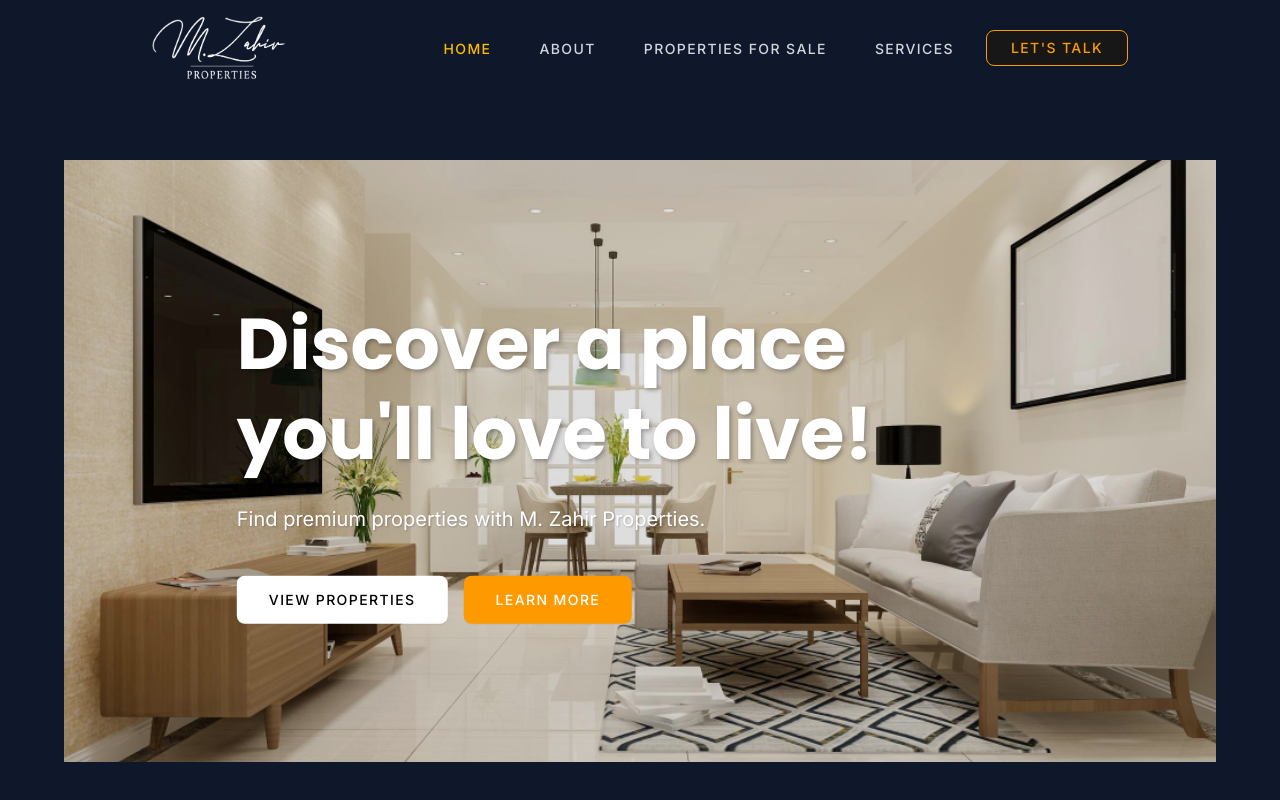
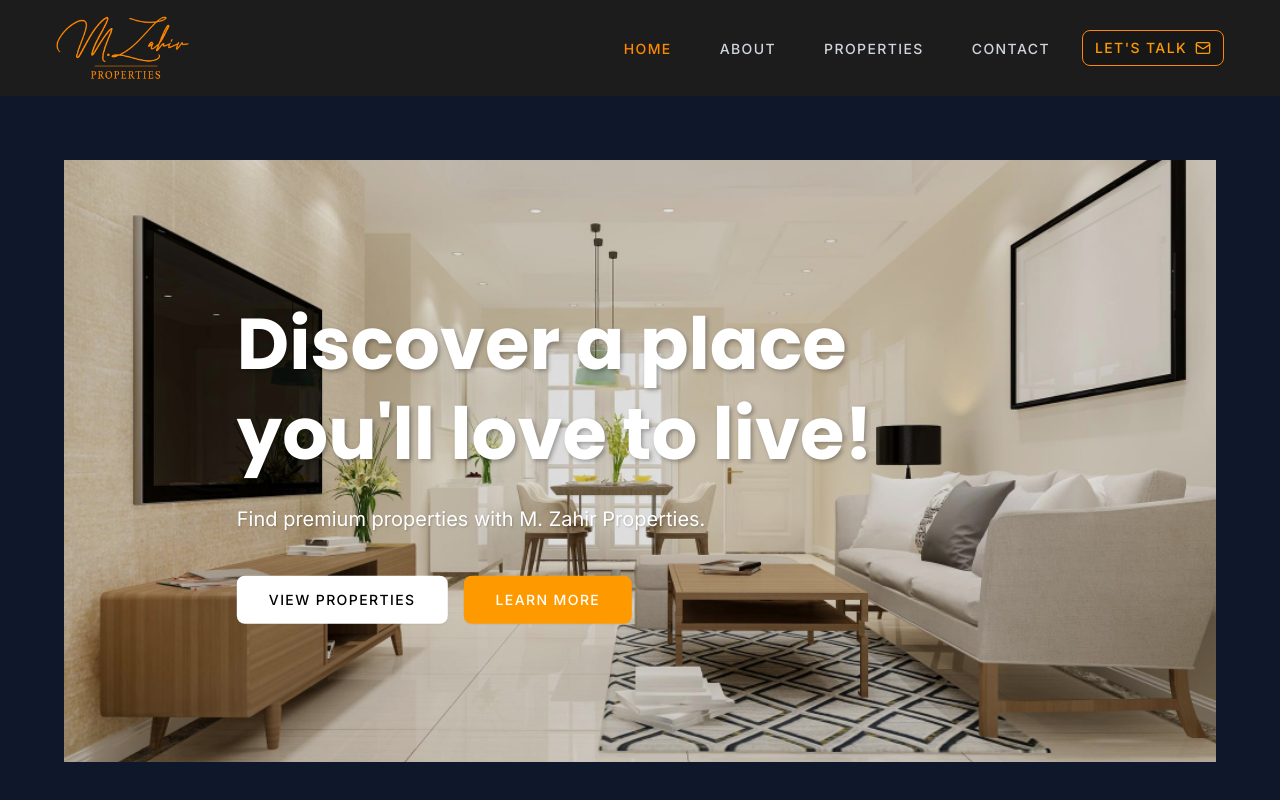
Before and after one commit to evanswanjau/mzahir-properties, a React (Vite) app: page / in a window 1280 px wide. Shown: the top 800 px of the page. Built offline with nearby package versions, Linux system fonts and the light colour scheme; the HTML template or start-up script is replaced by a standard one.

Commit message:
Adjusted  Header to meet UI instractions

```diff
--- a/src/components/Header.tsx
+++ b/src/components/Header.tsx
@@ -1,5 +1,6 @@
+import { useState } from "react";
 import { Button } from "@/components/ui/button";
-import { useState } from "react";
+import { Mail, Menu, X } from "lucide-react";
 
 const Header = () => {
   const [isMenuOpen, setIsMenuOpen] = useState(false);
@@ -7,30 +8,41 @@ const Header = () => {
   const navLinks = [
     { name: "HOME", href: "#" },
     { name: "ABOUT", href: "#" },
-    { name: "PROPERTIES FOR SALE", href: "#" },
-    { name: "SERVICES", href: "#" },
+    { name: "PROPERTIES", href: "#" },
+    { name: "CONTACT", href: "#" },
   ];
 
   return (
-    <header className="bg-slate-900">
-      <div className="max-w-[80%] mx-auto px-6">
+    <header className="bg-[#1C1C1C]">
+      <div className="max-w-[95%] mx-auto px-6">
         <div className="flex justify-between items-center py-4">
           <div className="flex items-center">
-            <a href="/" className="flex items-center space-x-3">
-              <img src="/images/logo-white.png" alt="Logo" className="h-16 w-auto" />
+            <a href="/" className="flex items-center space-x-3 group">
+              <div className="relative">
+                <img
+                  src="/images/logo.png"
+                  alt="Logo"
+                  className="h-16 w-auto transition-opacity duration-300 group-hover:opacity-0"
+                />
+                <img
+                  src="/images/logo-white.png"
+                  alt="Logo"
+                  className="h-16 w-auto absolute top-0 left-0 transition-opacity duration-300 opacity-0 group-hover:opacity-100"
+                />
+              </div>
             </a>
           </div>
 
           <nav className="flex items-center space-x-6 lg:space-x-8">
-            <ul className="flex items-center space-x-12">
+            <ul className="hidden lg:flex items-center space-x-12">
               {navLinks.map((link, index) => (
                 <li key={link.name}>
                   <a
                     href={link.href}
                     className={`text-sm font-medium tracking-widest transition-colors duration-300 relative group ${
                       index === 0
-                        ? "text-amber-400"
-                        : "text-gray-300 hover:text-white"
+                        ? "text-[#FF8800]"
+                        : "text-gray-300 hover:text-[#FF8800]"
                     }`}
                   >
                     {link.name}
@@ -38,12 +50,21 @@ const Header = () => {
                 </li>
               ))}
             </ul>
-            <a href="/contact-us" className="hidden sm:block">
-              <Button className="px-6 py-4 cursor-pointer border border-amber-500 hover:bg-amber-400 hover:text-white text-amber-500 tracking-widest">
-                LET'S TALK
+            <a href="/contact-us" className="hidden sm:flex">
+              <Button className="px-6 py-4 cursor-pointer border border-[#FF8800] hover:bg-[#FF8800] hover:text-white text-amber-500 tracking-widest">
+                <span>LET'S TALK</span>
+                <Mail size={18} />
               </Button>
             </a>
           </nav>
+          {/* Mobile Menu Button */}
+          <button
+            className="lg:hidden text-white hover:text-[#FF8800] transition-colors duration-300"
+            onClick={() => setIsMenuOpen(!isMenuOpen)}
+            aria-label="Toggle menu"
+          >
+            {isMenuOpen ? <X size={24} /> : <Menu size={24} />}
+          </button>
         </div>
 
         {/* Mobile Navigation Menu */}
@@ -52,7 +73,7 @@ const Header = () => {
             isMenuOpen ? "max-h-96 opacity-100" : "max-h-0 opacity-0"
           } overflow-hidden`}
         >
-          <nav className="py-4 border-t border-slate-800">
+          <nav className="py-4 border-t border-gray-700">
             <ul className="space-y-4">
               {navLinks.map((link, index) => (
                 <li key={link.name}>
@@ -60,8 +81,8 @@ const Header = () => {
                     href={link.href}
                     className={`block text-sm font-medium tracking-wide transition-colors duration-300 py-2 ${
                       index === 0
-                        ? "text-amber-400"
-                        : "text-gray-300 hover:text-white"
+                        ? "text-[#FF8800]"
+                        : "text-white hover:text-[#FF8800]"
                     }`}
                     onClick={() => setIsMenuOpen(false)}
                   >
@@ -69,12 +90,16 @@ const Header = () => {
                   </a>
                 </li>
               ))}
-              {/* Mobile CTA */}
-              <li className="pt-4">
-                <a href="/contact-us" onClick={() => setIsMenuOpen(false)}>
-                  <Button className="w-full bg-amber-400 hover:bg-amber-400 text-slate-900 font-semibold py-3 rounded-lg transition-all duration-300">
-                    LET'S TALK
-                  </Button>
+
+              {/* Mobile Email Link */}
+              <li className="pt-2">
+                <a
+                  href="mailto:contact@example.com"
+                  className="flex items-center space-x-2 text-[#FF8800] hover:text-white transition-colors duration-300 py-2"
+                  onClick={() => setIsMenuOpen(false)}
+                >
+                  <Mail size={18} />
+                  <span className="text-sm font-medium">Email Us</span>
                 </a>
               </li>
             </ul>
```
Also changed, not shown: public/images/logo-black.png (added), public/images/logo.png.
